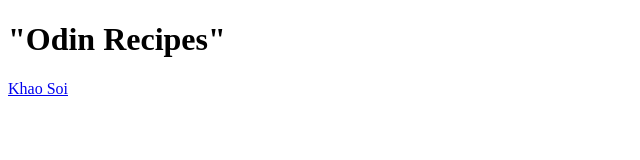
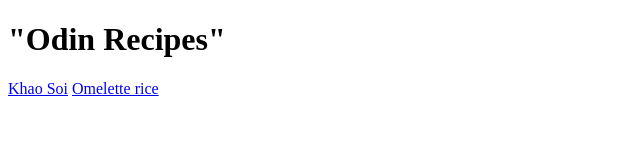
Before and after one commit to adhards1/odin-recipes, a plain HTML site: page index.html in a window 1280 px wide. Shown: the whole page, without its empty margins (0-640 px from the left). Drawn offline with Linux system fonts and the light colour scheme.

Commit message:
Anchored omeletterice.html to index.html.

```diff
--- a/index.html
+++ b/index.html
@@ -8,5 +8,6 @@
 <body>
     <h1>"Odin Recipes"</h1>
     <a href="recipes/khaosoi.html">Khao Soi</a>
+    <a href="recipes/omeletterice.html">Omelette rice</a>
 </body>
 </html>
```
